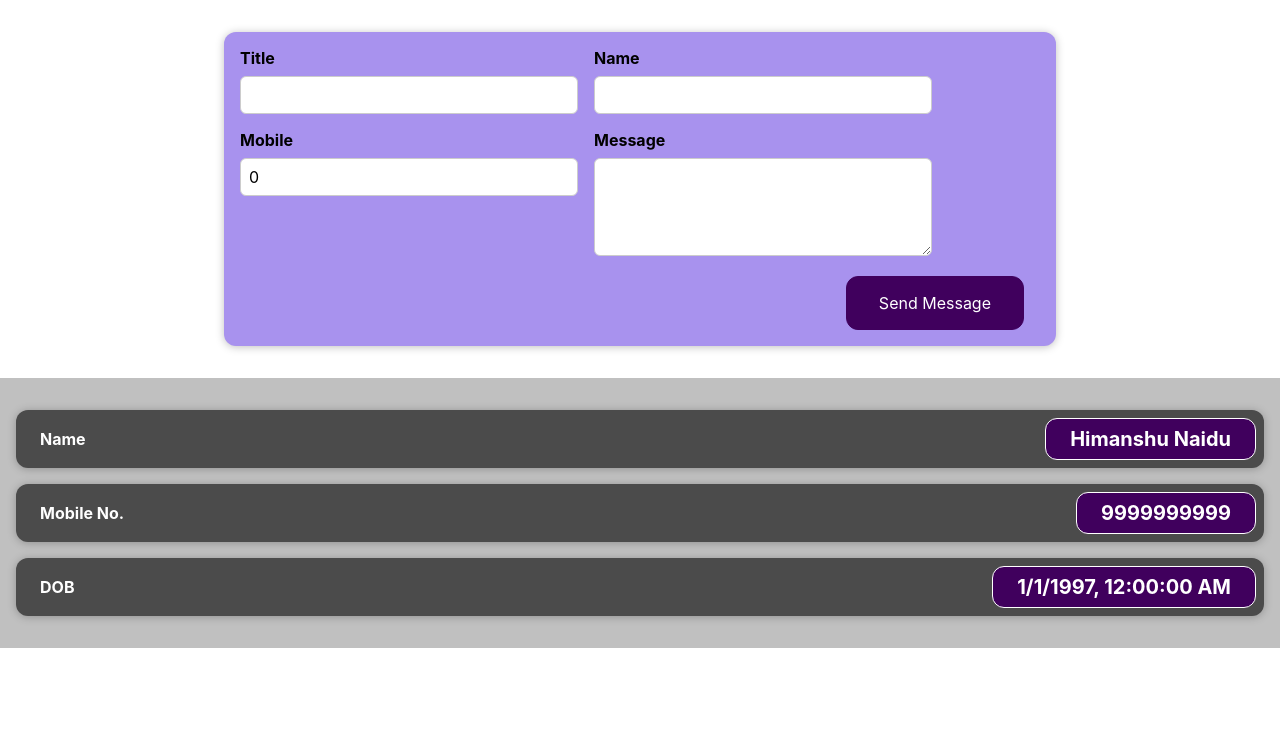
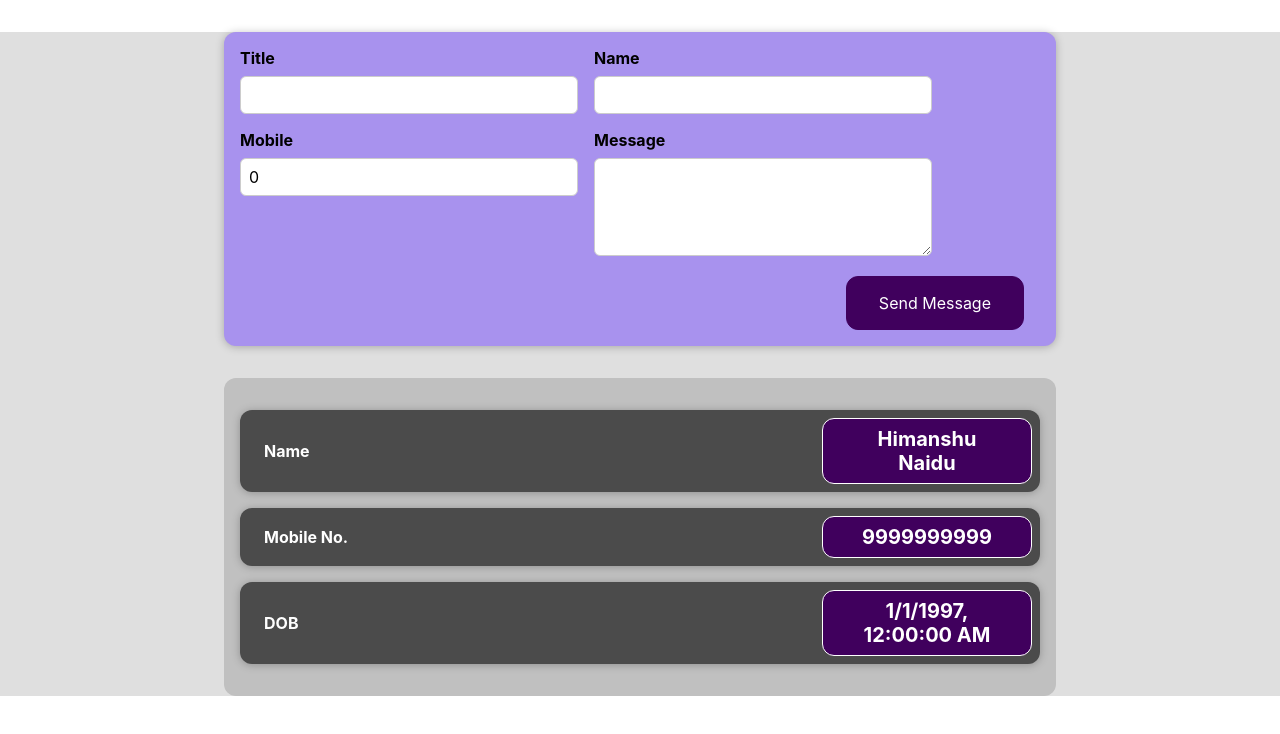
Before and after one commit to himanshunaidu/practice_site, a React (Create React App) app in the folder frontend/: page / in a window 1280 px wide. Shown: the top 734 px of the page. Built offline with nearby package versions, Linux system fonts and the light colour scheme.

Commit message:
CSS changes

```diff
--- a/frontend/src/App.css
+++ b/frontend/src/App.css
@@ -1,5 +1,6 @@
 .App {
   text-align: center;
+  background-color: rgba(128, 128, 128, 0.25);
 }
 
 .App-logo {
--- a/frontend/src/components/ContactList/ContactField/ContactField.module.css
+++ b/frontend/src/components/ContactList/ContactField/ContactField.module.css
@@ -33,6 +33,7 @@
   color: white;
   background-color: #40005d;
   border: 1px solid white;
+  width: 10rem;
   padding: 0.5rem;
   border-radius: 12px;
 }
--- a/frontend/src/components/ContactList/ContactList.module.css
+++ b/frontend/src/components/ContactList/ContactList.module.css
@@ -2,4 +2,9 @@
   background-color: silver;
   /* em is relative to the parent font size, while rem is relative to the root font size of the HTML document */
   padding: 1em;
+  margin: 2rem auto;
+  width: 50rem;
+  max-width: 95%;
+  border-radius: 12px;
+  text-align: center;
 }
```
Also changed, not shown: frontend/src/components/Connect/ConnectList/ConnectList.js (added), frontend/src/components/Connect/ConnectList/ConnectList.module.css (added).
